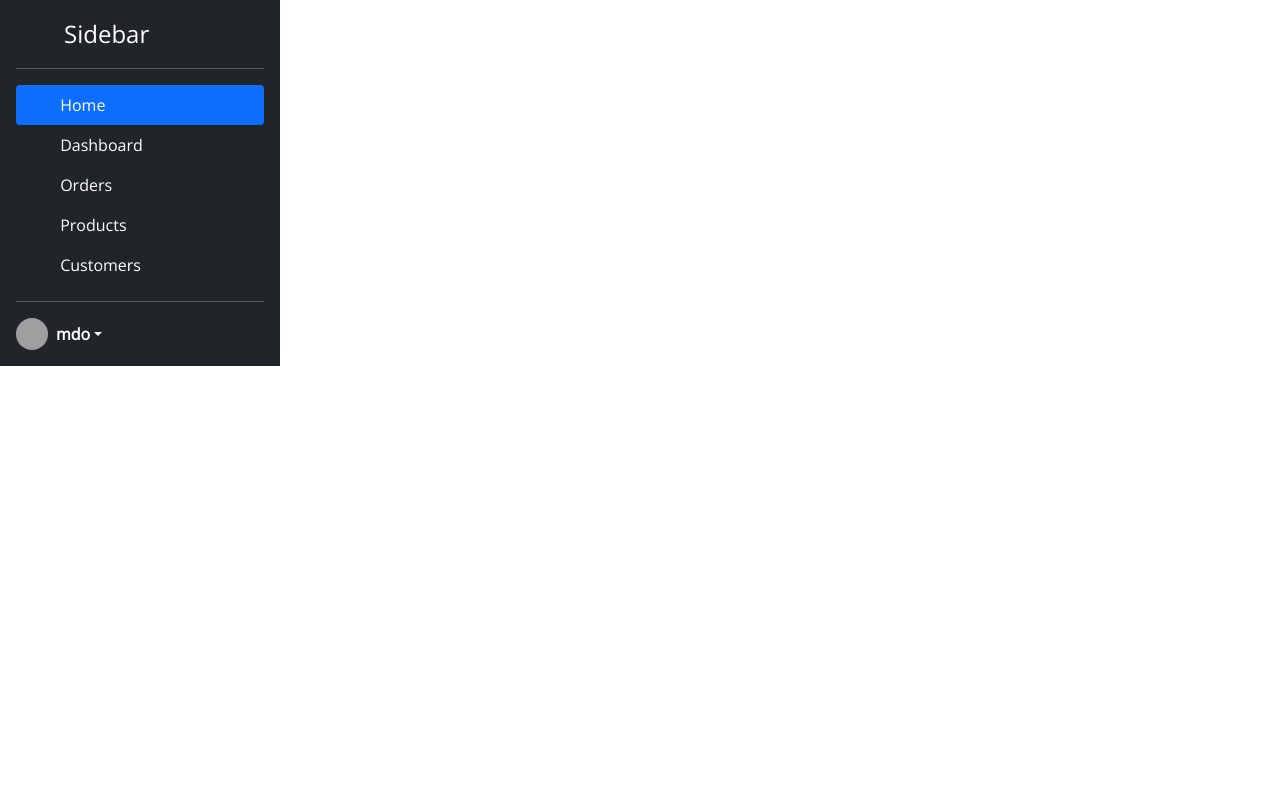
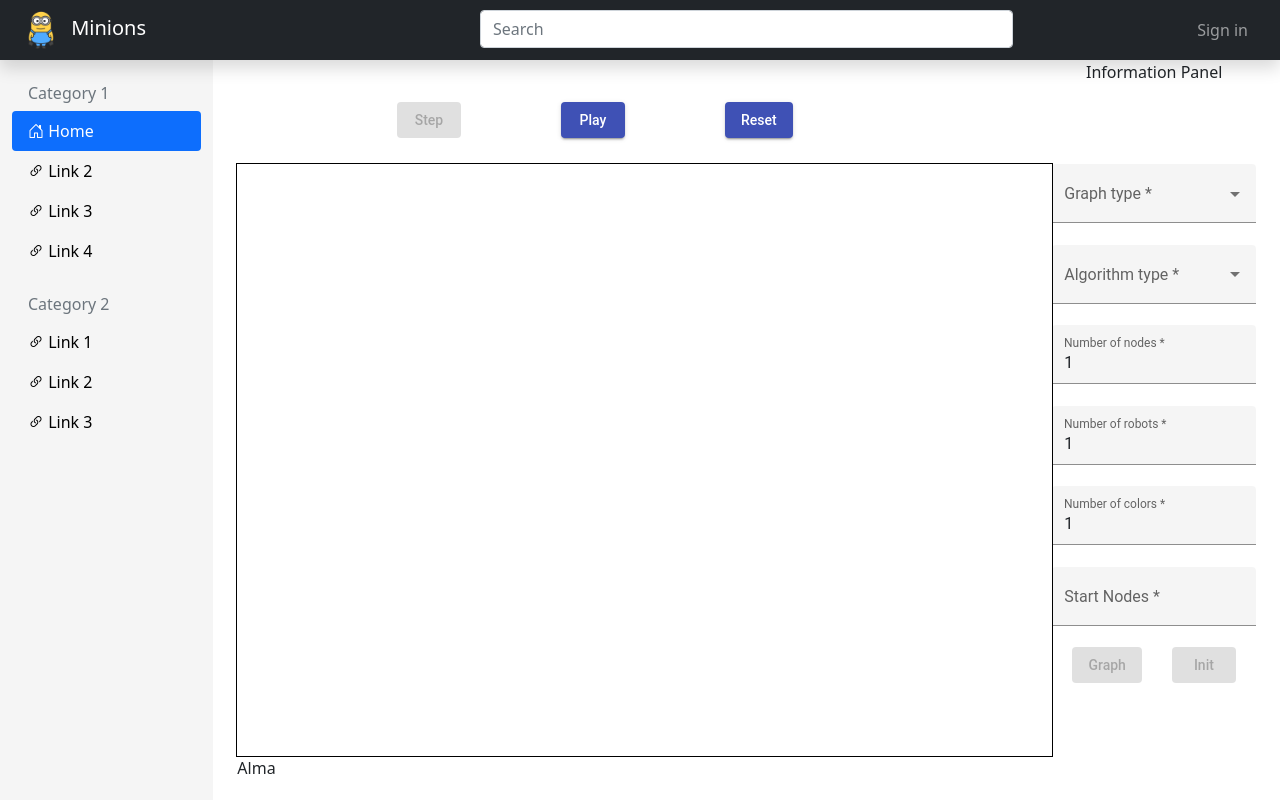
Before and after one commit to pukanszkypeter/fault-tolerant-dispersion, an Angular app in the folder minion-app/: page /home in a window 1280 px wide. Built offline with nearby package versions, Linux system fonts and the light colour scheme; grey boxes are pictures that could not be loaded.

Commit message:
Home layout added with bootstrap.

```diff
--- a/minion-app/src/app/app.component.css
+++ b/minion-app/src/app/app.component.css
@@ -1,3 +1,4 @@
-.mat-toolbar.mat-primary {
-    height: 6%;
+.sidebar-link:hover {
+    background-color: #D3D3D3;
+    color: black !important;
 }
--- a/minion-app/src/app/app.component.html
+++ b/minion-app/src/app/app.component.html
@@ -1,60 +1,115 @@
-<div class="d-flex flex-column flex-shrink-0 p-3 text-white bg-dark" style="width: 280px;">
-    <a href="/" class="d-flex align-items-center mb-3 mb-md-0 me-md-auto text-white text-decoration-none">
-      <svg class="bi me-2" width="40" height="32"><use xlink:href="#bootstrap"/></svg>
-      <span class="fs-4">Sidebar</span>
+<!-- Header -->
+<header id="app-header" class="navbar navbar-dark sticky-top bg-dark flex-md-nowrap p-0 shadow">
+
+  <a class="navbar-brand col-md-3 col-lg-2 me-0 px-3" routerLink="/home">
+    <img src="assets/img/minion-logo.png" alt="Main logo" width="50" height="50">
+    Minions
   </a>
-    <hr>
+
+  <button class="navbar-toggler me-4 d-md-none collapsed" type="button" data-bs-toggle="collapse" data-bs-target="#sidebarMenu" aria-controls="sidebarMenu" aria-expanded="false" aria-label="Toggle navigation">
+    <span class="navbar-toggler-icon"></span>
+  </button>
+
+  <div class="w-100">
+    <!-- Search bar -->
+    <input class="form-control form-control-dark w-50 d-inline-block" style="margin-left: 25%;" type="text" placeholder="Search" aria-label="Search">
+
+    <!-- Right site content -->
+    <div class="navbar-nav float-end me-3">
+      <div class="nav-item text-nowrap">
+        <a class="nav-link px-3" routerLink="/404">Sign in</a>
+      </div>
+    </div>
+  </div>
+
+</header>
+
+<div id="content-container" class="container-fluid">
+  <div class="row h-100">
+    <!-- Sidebar -->
+    <nav id="sidebarMenu" class="col-md-3 col-lg-2 d-md-block sidebar collapse" style="background-color: #F5F5F5;">
+      <div class="position-sticky pt-4">
+
+        <h6 class="sidebar-heading d-flex justify-content-between align-items-center px-3 mb-2 text-muted">
+          <span>Category 1</span>
+        </h6>
+
         <ul class="nav nav-pills flex-column mb-auto">
-      <li class="nav-item">
-        <a href="#" class="nav-link active" aria-current="page">
-          <svg class="bi me-2" width="16" height="16"><use xlink:href="#home"/></svg>
+          <li>
+            <a routerLink="/home" class="nav-link text-black sidebar-link">
+              <i class="bi bi-house-door"></i>
               Home
             </a>
           </li>
           <li>
-        <a href="#" class="nav-link text-white">
-          <svg class="bi me-2" width="16" height="16"><use xlink:href="#speedometer2"/></svg>
-          Dashboard
+            <a routerLink="/404" class="nav-link text-black sidebar-link">
+              <i class="bi bi-link-45deg"></i>
+              Link 2
             </a>
           </li>
           <li>
-        <a href="#" class="nav-link text-white">
-          <svg class="bi me-2" width="16" height="16"><use xlink:href="#table"/></svg>
-          Orders
+            <a routerLink="/404" class="nav-link text-black sidebar-link">
+              <i class="bi bi-link-45deg"></i>
+              Link 3
             </a>
           </li>
           <li>
-        <a href="#" class="nav-link text-white">
-          <svg class="bi me-2" width="16" height="16"><use xlink:href="#grid"/></svg>
-          Products
+            <a routerLink="/404" class="nav-link text-black sidebar-link">
+              <i class="bi bi-link-45deg"></i>
+              Link 4
+            </a>
+          </li>
+        </ul>
+
+        <h6 class="sidebar-heading d-flex justify-content-between align-items-center px-3 mt-4 mb-2 text-muted">
+          <span>Category 2</span>
+        </h6>
+
+        <ul class="nav nav-pills flex-column mb-auto">
+          <li>
+            <a routerLink="/404" class="nav-link text-black sidebar-link">
+              <i class="bi bi-link-45deg"></i>
+              Link 1
             </a>
           </li>
           <li>
-        <a href="#" class="nav-link text-white">
-          <svg class="bi me-2" width="16" height="16"><use xlink:href="#people-circle"/></svg>
-          Customers
+            <a routerLink="/404" class="nav-link text-black sidebar-link">
+              <i class="bi bi-link-45deg"></i>
+              Link 2
+            </a>
+          </li>
+          <li>
+            <a routerLink="/404" class="nav-link text-black sidebar-link">
+              <i class="bi bi-link-45deg"></i>
+              Link 3
             </a>
           </li>
         </ul>
-    <hr>
-    <div class="dropdown">
-      <a href="#" class="d-flex align-items-center text-white text-decoration-none dropdown-toggle" id="dropdownUser1" data-bs-toggle="dropdown" aria-expanded="false">
-        <img src="https://github.com/mdo.png" alt="" width="32" height="32" class="rounded-circle me-2">
-        <strong>mdo</strong>
+      </div>
+    </nav>
+
+    <!-- Main Content -->
+    <main class="col-md-9 ms-sm-auto col-lg-10 px-md-4" style="overflow-y: auto;">
+      <router-outlet></router-outlet>
+      <!-- Footer -->
+      <div class="container-fluid">
+        <footer class="d-flex flex-wrap justify-content-between align-items-center py-3 my-4 border-top">
+          <p class="col-md-4 mb-0 text-muted">&copy; 2021 Minions Company, Inc</p>
+
+          <a routerLink="/home" class="col-md-4 d-flex align-items-center justify-content-center mb-3 mb-md-0 me-md-auto link-dark text-decoration-none">
+            <img src="assets/img/minion-logo.png" width="32" height="32"/>
           </a>
-      <ul class="dropdown-menu dropdown-menu-dark text-small shadow" aria-labelledby="dropdownUser1">
-        <li><a class="dropdown-item" href="#">New project...</a></li>
-        <li><a class="dropdown-item" href="#">Settings</a></li>
-        <li><a class="dropdown-item" href="#">Profile</a></li>
-        <li><hr class="dropdown-divider"></li>
-        <li><a class="dropdown-item" href="#">Sign out</a></li>
+
+          <ul class="nav col-md-4 justify-content-end">
+            <li class="nav-item"><a routerLink="/404" class="nav-link px-2 text-muted">Home</a></li>
+            <li class="nav-item"><a routerLink="/404" class="nav-link px-2 text-muted">Features</a></li>
+            <li class="nav-item"><a routerLink="/404" class="nav-link px-2 text-muted">Pricing</a></li>
+            <li class="nav-item"><a routerLink="/404" class="nav-link px-2 text-muted">FAQs</a></li>
+            <li class="nav-item"><a routerLink="/404" class="nav-link px-2 text-muted">About</a></li>
           </ul>
+        </footer>
+      </div>
+    </main>
+
   </div>
 </div>
-
-<!--<mat-toolbar color="primary">
-  <img src="assets/img/minion-logo.png" width="50" height="50">
-  <span>Minion App</span>
-</mat-toolbar>
-
-<router-outlet></router-outlet>-->
--- a/minion-app/src/app/app.component.ts
+++ b/minion-app/src/app/app.component.ts
@@ -1,10 +1,50 @@
-import { Component } from '@angular/core';
+import { Component, HostListener, OnInit } from '@angular/core';
 
 @Component({
   selector: 'app-root',
   templateUrl: './app.component.html',
   styleUrls: ['./app.component.css']
 })
-export class AppComponent {
-  title = 'minion-app';
+export class AppComponent implements OnInit {
+
+
+  @HostListener('window:resize', ['$event'])
+  onResize(event: any) {
+    this.setCalculatedContainerHeight();
+  }
+
+  ngOnInit() {
+    this.setCalculatedContainerHeight();
+
+    const homeClass = document.getElementsByClassName('sidebar-link').item(0).classList;
+    homeClass.remove('text-black');
+    homeClass.add('text-white');
+    homeClass.add('active');
+    this.handleActiveLinkStyle();
+  }
+
+  setCalculatedContainerHeight(): void {
+    const headerHeight = document.getElementById('app-header').clientHeight;
+    const documentHeight = document.body.clientHeight;
+
+    let contentContainer = document.getElementById('content-container');
+    contentContainer.style.height = documentHeight - headerHeight + 'px';
+  }
+
+  handleActiveLinkStyle(): void {
+    const sidebarLinks = document.getElementsByClassName('sidebar-link');
+    for (let i = 0; i < sidebarLinks.length; i++) {
+      sidebarLinks.item(i).addEventListener('click', () => {
+        const oldActive = document.getElementsByClassName('active sidebar-link').item(0).classList;
+        oldActive.remove('text-white');
+        oldActive.remove('active');
+        oldActive.add('text-black');
+
+        sidebarLinks.item(i).classList.remove('text-black');
+        sidebarLinks.item(i).classList.add('active');
+        sidebarLinks.item(i).classList.add('text-white');
+      });
+    }
+  }
+
 }
--- a/minion-app/src/app/components/simulation/simulation.component.html
+++ b/minion-app/src/app/components/simulation/simulation.component.html
@@ -64,3 +64,19 @@
         </button>
     </div>
 </div>
+
+<p>Alma</p>
+<br>
+<p>Alma</p>
+<br>
+<p>Alma</p>
+<br>
+<p>Alma</p>
+<br>
+<p>Alma</p>
+<br>
+<p>Alma</p>
+<br>
+<p>Alma</p>
+<br>
+<p>Alma</p>
--- a/minion-app/src/index.html
+++ b/minion-app/src/index.html
@@ -2,13 +2,15 @@
 <html lang="en">
 <head>
   <meta charset="utf-8">
-  <title>Minion App</title>
+  <title>Minions</title>
   <base href="/">
   <meta name="viewport" content="width=device-width, initial-scale=1">
   <link rel="icon" type="image/png" href="assets/img/minion-logo.png">
-  <link rel="preconnect" href="https://fonts.googleapis.com">
-  <link rel="preconnect" href="https://fonts.gstatic.com" crossorigin>
-  <link href="https://fonts.googleapis.com/css2?family=Open+Sans:wght@300&display=swap" rel="stylesheet">
+
+  <!-- Bootstrap JS -->
+  <script src="https://cdn.jsdelivr.net/npm/bootstrap@5.0.0-beta3/dist/js/bootstrap.bundle.min.js" integrity="sha384-JEW9xMcG8R+pH31jmWH6WWP0WintQrMb4s7ZOdauHnUtxwoG2vI5DkLtS3qm9Ekf" crossorigin="anonymous"></script>
+
+  <!-- Google Icons -->
   <link href="https://fonts.googleapis.com/icon?family=Material+Icons" rel="stylesheet">
 </head>
 <body>
--- a/minion-app/src/styles.css
+++ b/minion-app/src/styles.css
@@ -1,5 +1,6 @@
 /* You can add global styles to this file, and also import other style files */
 @import "~bootstrap/dist/css/bootstrap.css";
+@import "~bootstrap-icons/font/bootstrap-icons.css";
 
 html, body { height: 100%; }
-body { margin: 0; font-family: 'Open Sans', sans-serif; }
+body { margin: 0; }
```
Lines whose indentation alone changed are shown as unchanged.
